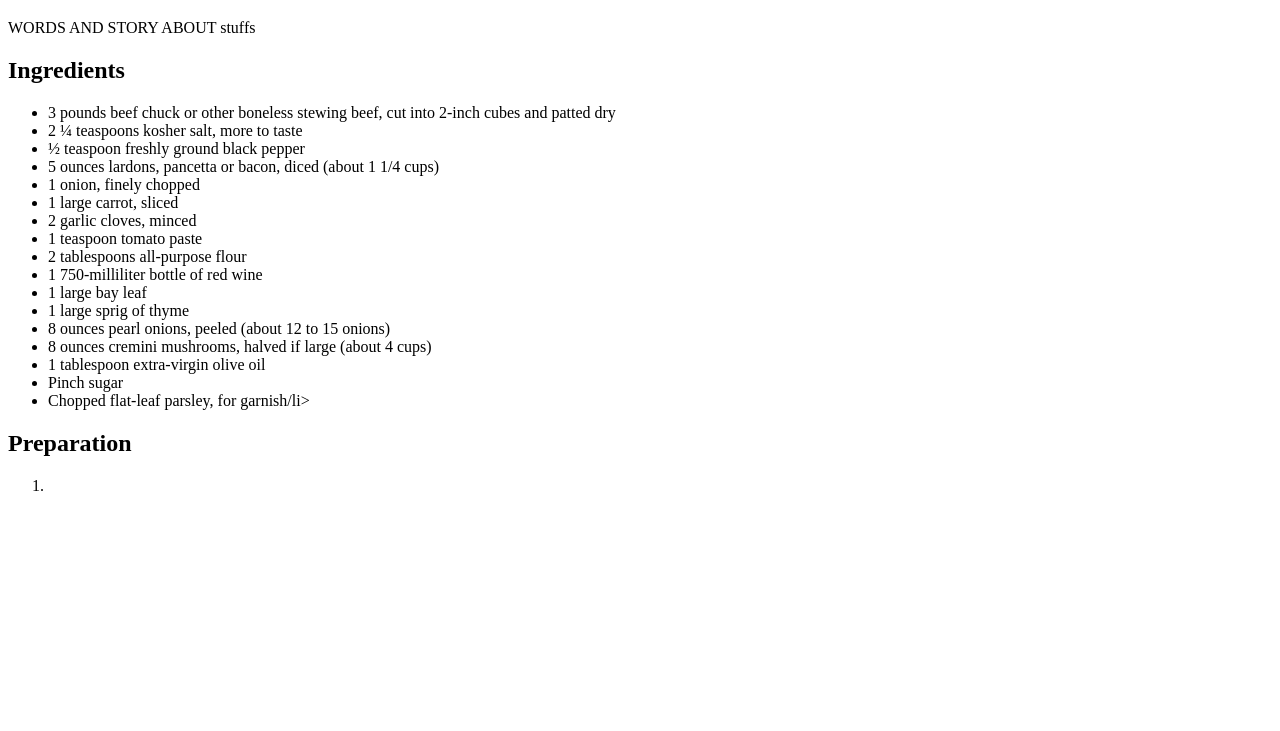
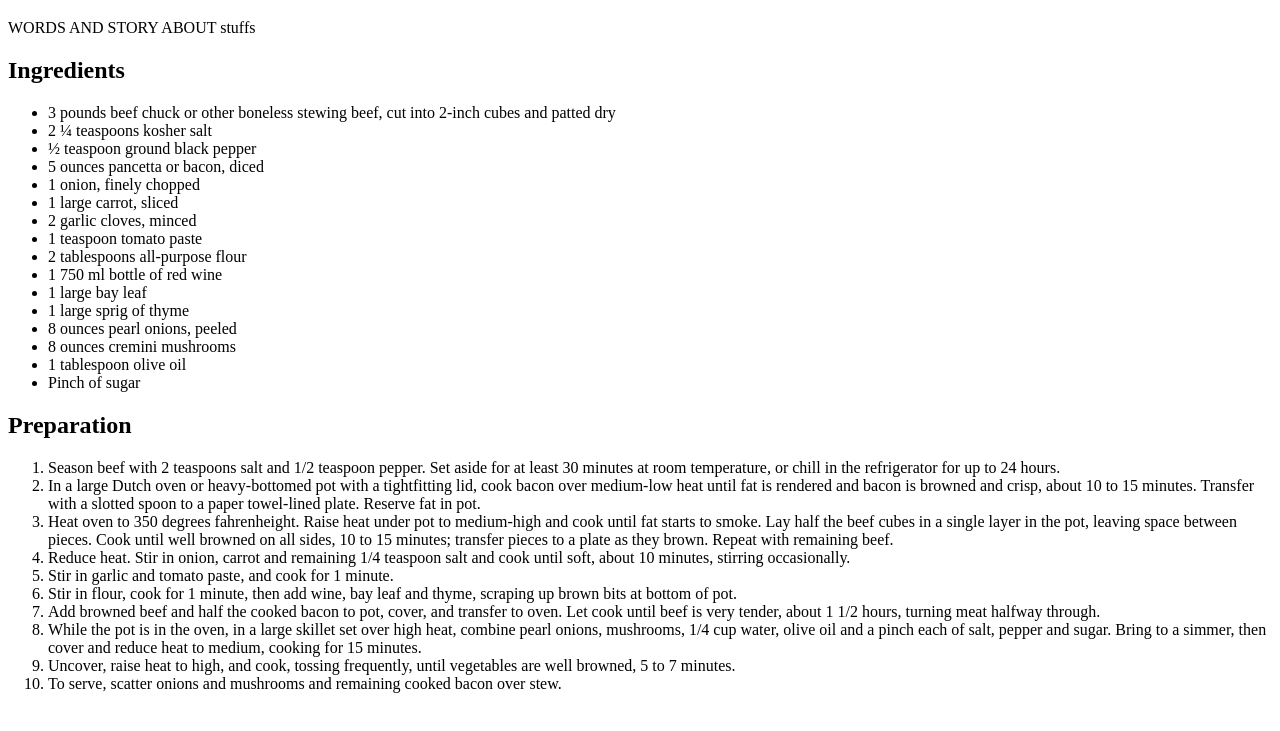
Before and after one commit to gradiants93/techtonica-assignments, a plain HTML site: page Recipe/Recipe.html in a window 1280 px wide. Shown: the part 61-792 px from the top of the page. Drawn offline with Linux system fonts and the light colour scheme.

Commit message:
preparation

```diff
--- a/Recipe/Recipe.html
+++ b/Recipe/Recipe.html
@@ -23,28 +23,36 @@ Wrap each section in <div> tags -->
             <h2>Ingredients</h2>
             <ul>
                 <li>3 pounds beef chuck or other boneless stewing beef, cut into 2-inch cubes and patted dry</li>
-                <li>2 ¼ teaspoons kosher salt, more to taste</li>
-                <li>½ teaspoon freshly ground black pepper</li>
-                <li>5 ounces lardons, pancetta or bacon, diced (about 1 1/4 cups)</li>
+                <li>2 ¼ teaspoons kosher salt</li>
+                <li>½ teaspoon ground black pepper</li>
+                <li>5 ounces pancetta or bacon, diced</li>
                 <li>1 onion, finely chopped</li>
                 <li>1 large carrot, sliced</li>
                 <li>2 garlic cloves, minced</li>
                 <li>1 teaspoon tomato paste</li>
                 <li>2 tablespoons all-purpose flour</li>
-                <li>1 750-milliliter bottle of red wine</li>
+                <li>1 750 ml bottle of red wine</li>
                 <li>1 large bay leaf</li>
                 <li>1 large sprig of thyme</li>
-                <li>8 ounces pearl onions, peeled (about 12 to 15 onions)</li>
-                <li>8 ounces cremini mushrooms, halved if large (about 4 cups)</li>
-                <li>1 tablespoon extra-virgin olive oil</li>
-                <li>Pinch sugar</li>
-                <li>Chopped flat-leaf parsley, for garnish/li>
+                <li>8 ounces pearl onions, peeled</li>
+                <li>8 ounces cremini mushrooms</li>
+                <li>1 tablespoon olive oil</li>
+                <li>Pinch of sugar</li>
             </ul>
         </div>
         <div id="preparation"> <!-- How to make it -->
             <h2>Preparation</h2>
             <ol>
-                <li></li>
+                <li>Season beef with 2 teaspoons salt and 1/2 teaspoon pepper. Set aside for at least 30 minutes at room temperature, or chill in the refrigerator for up to 24 hours.</li>
+                <li>In a large Dutch oven or heavy-bottomed pot with a tightfitting lid, cook bacon over medium-low heat until fat is rendered and bacon is browned and crisp, about 10 to 15 minutes. Transfer with a slotted spoon to a paper towel-lined plate. Reserve fat in pot.</li>
+                <li>Heat oven to 350 degrees fahrenheight. Raise heat under pot to medium-high and cook until fat starts to smoke. Lay half the beef cubes in a single layer in the pot, leaving space between pieces. Cook until well browned on all sides, 10 to 15 minutes; transfer pieces to a plate as they brown. Repeat with remaining beef.</li>
+                <li>Reduce heat. Stir in onion, carrot and remaining 1/4 teaspoon salt and cook until soft, about 10 minutes, stirring occasionally.</li>
+                <li>Stir in garlic and tomato paste, and cook for 1 minute.</li>
+                <li>Stir in flour, cook for 1 minute, then add wine, bay leaf and thyme, scraping up brown bits at bottom of pot.</li>
+                <li>Add browned beef and half the cooked bacon to pot, cover, and transfer to oven. Let cook until beef is very tender, about 1 1/2 hours, turning meat halfway through.</li>
+                <li>While the pot is in the oven, in a large skillet set over high heat, combine pearl onions, mushrooms, 1/4 cup water, olive oil and a pinch each of salt, pepper and sugar. Bring to a simmer, then cover and reduce heat to medium, cooking for 15 minutes.</li>
+                <li>Uncover, raise heat to high, and cook, tossing frequently, until vegetables are well browned, 5 to 7 minutes.</li>
+                <li>To serve, scatter onions and mushrooms and remaining cooked bacon over stew.</li>
             </ol>
         </div>
     </body>
```
